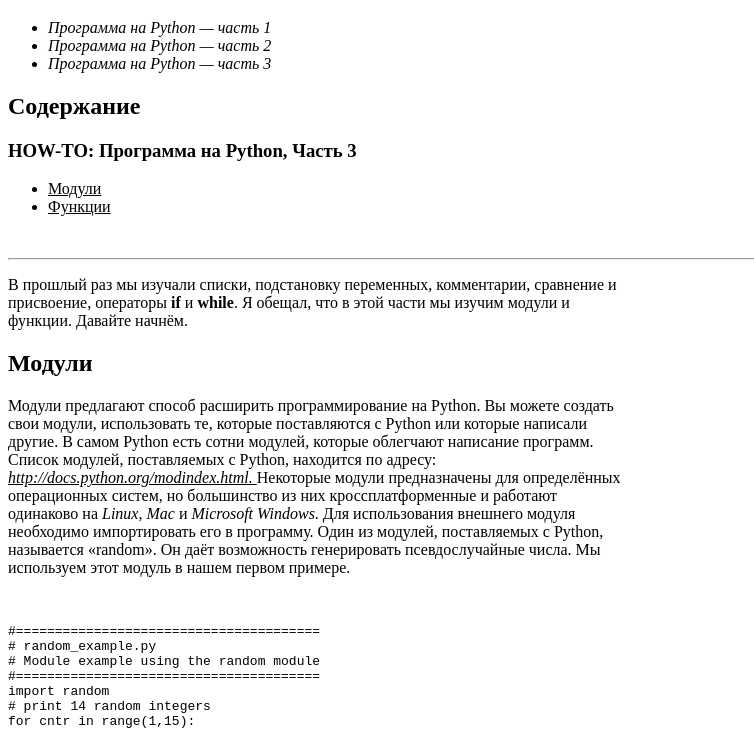
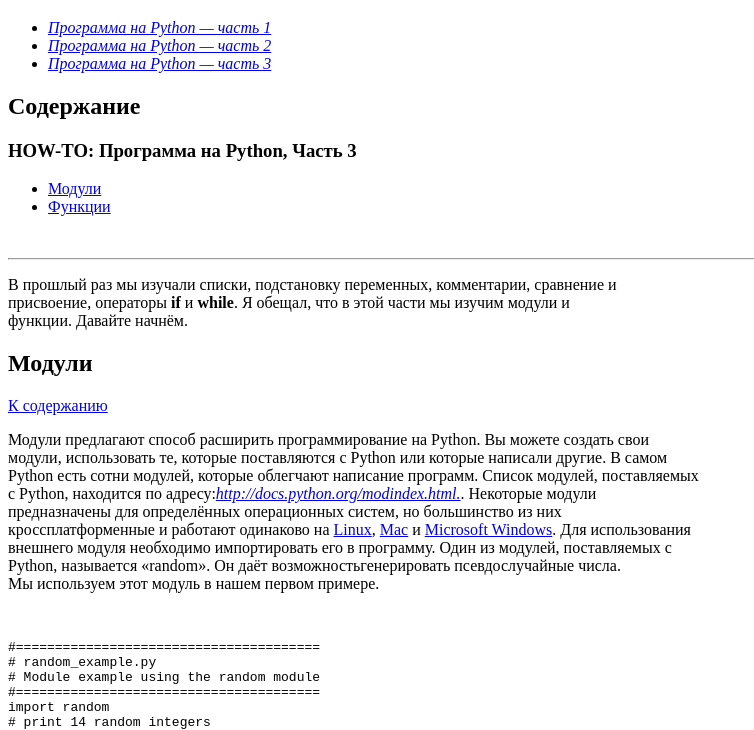
Before and after one commit to Dina-debug/PVT.DinaButko, a plain HTML site: page 01.html.tags/Part3.html in a window 1280 px wide. Shown: the part 61-791 px from the top of the page, without its empty margins (0-754 px from the left). Drawn offline with Linux system fonts and the light colour scheme.

Commit message:
Add files via upload
Added linkes to files Part1, Part2, Part 3

```diff
--- a/01.html.tags/Part3.html
+++ b/01.html.tags/Part3.html
@@ -7,33 +7,34 @@
 <body>
 <h1>HOW-TO: Программа на Python, Часть 3</h1>
 <ul>
-<li><i>Программа на Python — часть 1</i></li>
-<li><i>Программа на Python — часть 2</i></li>
-<li><i>Программа на Python — часть 3</i></li>
+<li><i><a href="/PVT.Web/01.html.tags/Part1.html">Программа на Python — часть 1 </a></i></li>
+<li><i><a href="/PVT.Web/01.html.tags/Part2.html">Программа на Python — часть 2</a></i></li>
+<li><i><a href="/PVT.Web/01.html.tags/Part3.html">Программа на Python — часть 3</a></i></li>
 </ul>
 <h2>Содержание</h2>
-<h3>HOW-TO: Программа на Python, Часть 3</h3>
+ <h3 id="h1">HOW-TO: Программа на Python, Часть 3</h3>
 <ul>
-<li><u>Модули</u></li>
-<li><u>Функции</u></li>
+<li><a href="#modul">Модули</a></li>
+<li><a href="#function">Функции</a></li>
 </ul>
 <br>
 <hr>
 <p align="left">В прошлый раз мы изучали списки, подстановку переменных, комментарии, сравнение и<br>
 присвоение, операторы <b>if</b> и <b>while</b>. Я обещал, что в этой части мы изучим модули и<br>
 функции. Давайте начнём.</p>
-<h2>Модули</h2>
+<h2 id="modul">Модули</h2>
+ <a href="#h1">К содержанию</a>
 
-<p align="left">Модули предлагают способ расширить программирование на Python. Вы можете создать<br>
-свои модули, использовать те, которые поставляются с Python или которые написали<br>
-другие. В самом Python есть сотни модулей, которые облегчают написание программ.<br>
-Список модулей, поставляемых с Python, находится по адресу:<br>
-<i><u>http://docs.python.org/modindex.html. </u></i>Некоторые модули предназначены для определённых<br>
-операционных систем, но большинство из них кроссплатформенные и работают<br>
-одинаково на <i>Linux</i>, <i>Mac</i> и <i>Microsoft Windows</i>. Для использования внешнего модуля<br>
-необходимо импортировать его в программу. Один из модулей, поставляемых с Python,<br>
-называется «random». Он даёт возможность генерировать псевдослучайные числа. Мы<br>
-используем этот модуль в нашем первом примере.</p>
+<p align="left">Модули предлагают способ расширить программирование на Python. Вы можете создать свои <br>
+ модули, использовать те, которые поставляются с Python или которые написали другие. В самом <br>
+Python есть сотни модулей, которые облегчают написание программ. Список модулей, поставляемых <br>
+с Python, находится по адресу:<i><a href=“https://docs.python.org/modindex.html”target=“_blank”>http://docs.python.org/modindex.html.</a></i>. Некоторые модули <br>
+предназначены для определённых операционных систем, но большинство из них<br>
+ кроссплатформенные и работают одинаково на <a href=“https://ru.wikipedia.org/wiki/Linux”target=“_blank”>Linux</a>, <a href=“https://ru.wikipedia.org/wiki/Mac”target=“_blank”>Mac</a> и <a href=“https://ru.wikipedia.org/wiki/Windows”
+target=“_blank”>Microsoft Windows</a>. Для использования <br>
+ внешнего модуля необходимо импортировать его в программу. Один из модулей, поставляемых с <br>
+ Python, называется «random». Он даёт возможностьгенерировать псевдослучайные числа. <br>
+ Мы используем этот модуль в нашем первом примере.</p>
 <br>
 <pre>
 #=======================================
@@ -50,7 +51,8 @@ print random.randint(1,10)
 мы говорили в прошлый раз. Пятая строка говорит Python, что нужно использовать<br>
 модуль «random». Мы должны явно указать Python на это.</p>
 
-<h2>Функции</h2>
+  <h2 id="function">Функции</h2>
+    <a href="#h1">К содержанию</a>
 <p align="left">Когда мы импортировали модуль random, мы использовали функцию <b>randint()</b>. Функция<br>
 — это блок кода, который создан для того, чтобы вызывать его в программе, обычно,<br>
 более одного раза. Это упрощает работу над программой и предотвращает набор одного и<br>
```
Also changed, not shown: 01.html.tags/Part1.html (+13 -10 lines), 01.html.tags/Part2.html (+9 -8 lines).
